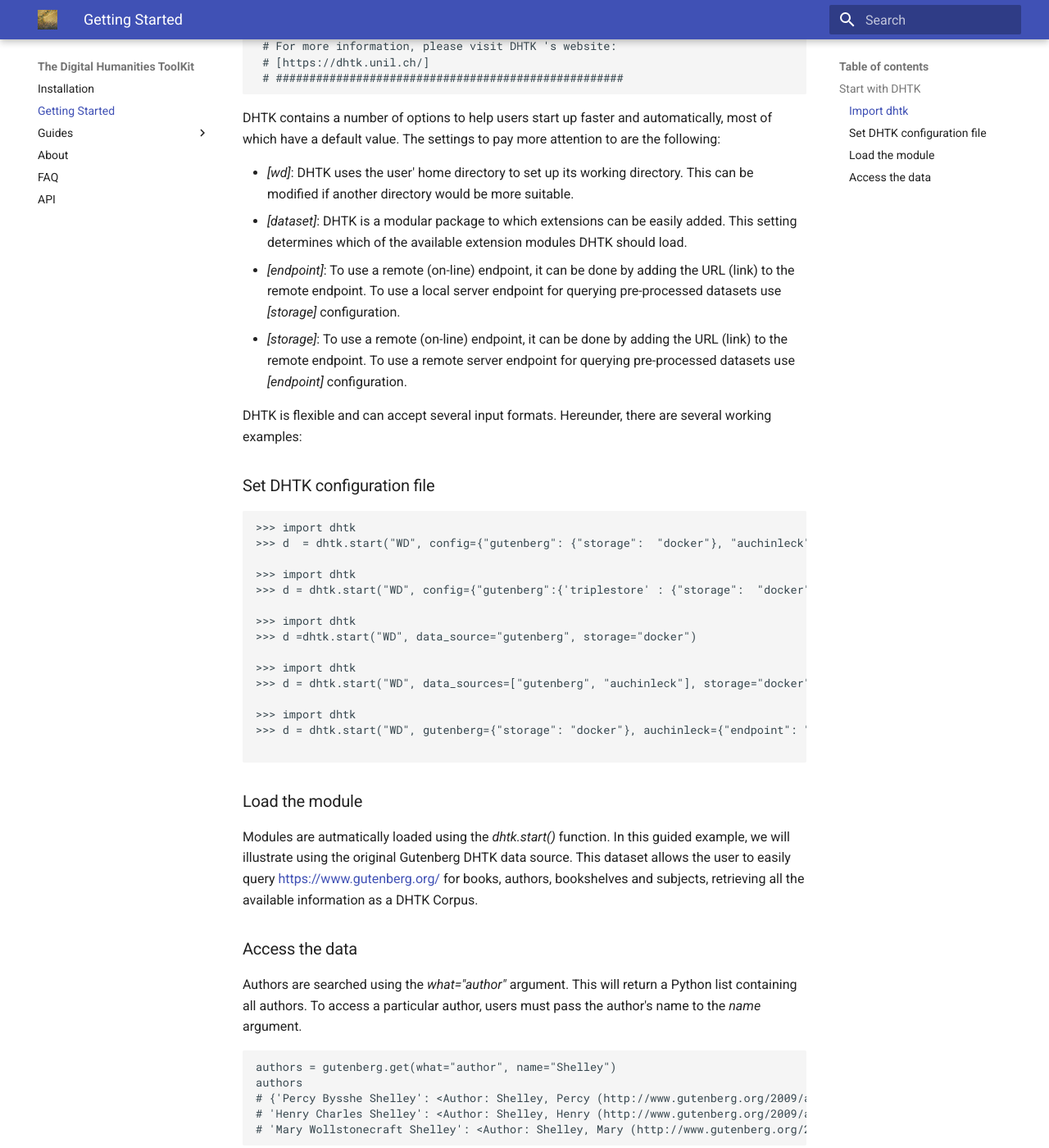
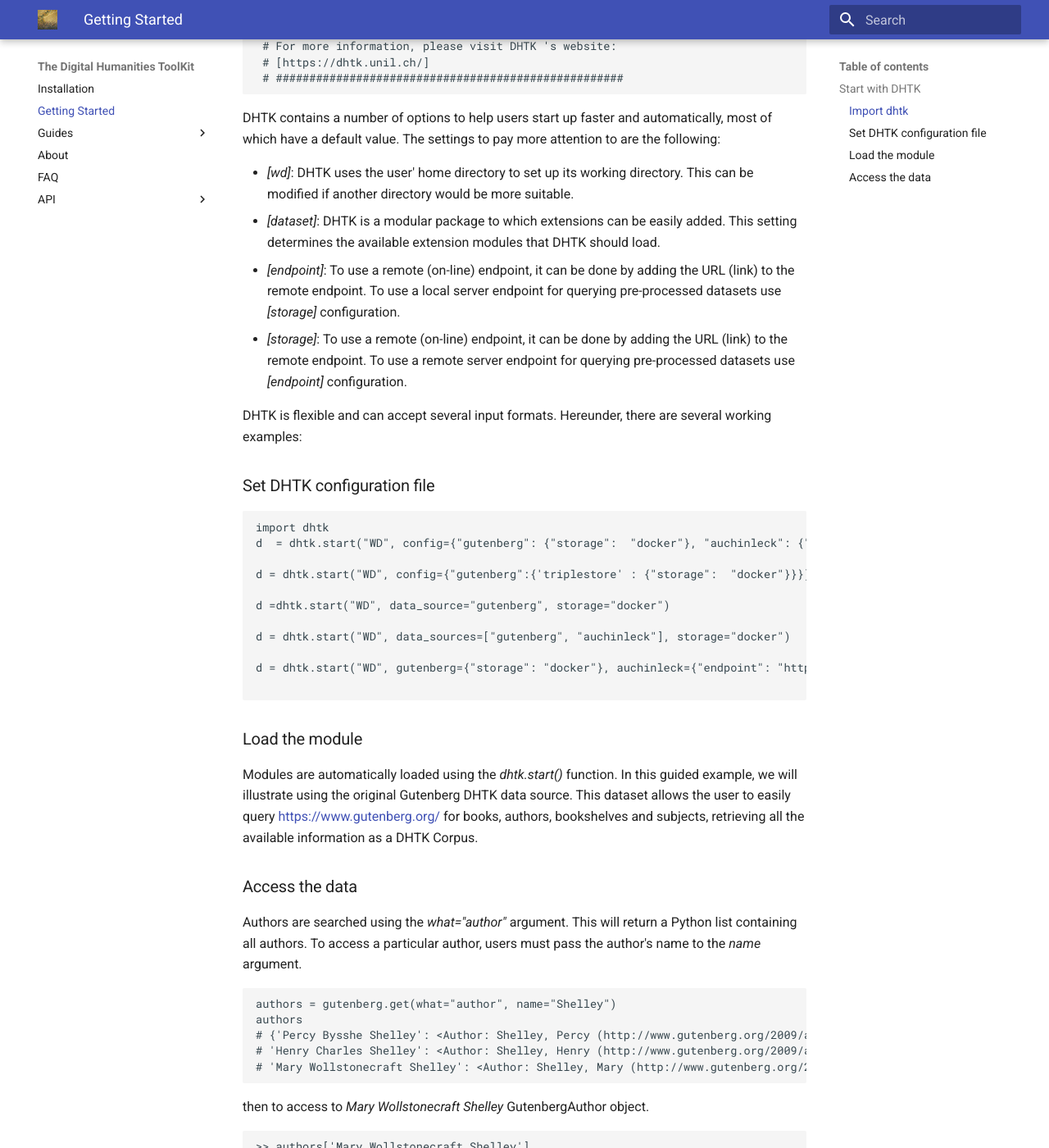
Before and after one commit to dhtk-unil/dhtk.github.pages, an MkDocs documentation site: the page built from docs/getting_started.md, in a window 1280 px wide and 1400 px high, scrolled down 437 px. Shown: the whole window at 82% size. Built offline with MkDocs 1.6.1 and Material for MkDocs 9.7.7, drawn with Linux system fonts in a browser that asks for light colours; some of the changed text lies outside the part shown.

Commit message:
updated documentation

````diff
--- a/docs/getting_started.md
+++ b/docs/getting_started.md
@@ -29,9 +29,9 @@
 - *[wd]*: DHTK uses the user' home directory to set up its working
     directory. This can be modified if another directory would be more
     suitable.
-- *[dataset]*: DHTK is a modular package to which extensions can be
-    easily added. This setting determines which of the available
-    extension modules DHTK should load.
+- *[dataset]*: DHTK is a modular package to which extensions can be easily added.
+    This setting determines the available
+    extension modules that DHTK should load.
 - *[endpoint]*: To use a remote (on-line) endpoint, it can be done by adding the URL (link) to the
     remote endpoint. To use a local  server endpoint for querying pre-processed datasets use *[storage]* configuration.
 - *[storage]*:  To use a remote (on-line) endpoint, it can be done by adding the URL (link) to the
@@ -41,25 +41,23 @@
 
 ### Set DHTK configuration file
 ```python
->>> import dhtk
->>> d  = dhtk.start("WD", config={"gutenberg": {"storage":  "docker"}, "auchinleck": {"storage": "docker" }})
+import dhtk
+d  = dhtk.start("WD", config={"gutenberg": {"storage":  "docker"}, "auchinleck": {"storage": "docker" }})
 
->>> import dhtk
->>> d = dhtk.start("WD", config={"gutenberg":{'triplestore' : {"storage":  "docker"}}})
+d = dhtk.start("WD", config={"gutenberg":{'triplestore' : {"storage":  "docker"}}})
 
->>> import dhtk
->>> d =dhtk.start("WD", data_source="gutenberg", storage="docker")
+d =dhtk.start("WD", data_source="gutenberg", storage="docker")
 
->>> import dhtk
->>> d = dhtk.start("WD", data_sources=["gutenberg", "auchinleck"], storage="docker")
+d = dhtk.start("WD", data_sources=["gutenberg", "auchinleck"], storage="docker")
 
->>> import dhtk
->>> d = dhtk.start("WD", gutenberg={"storage": "docker"}, auchinleck={"endpoint": "http://localhost:3031/ds/sparql" } )
+d = dhtk.start("WD", gutenberg={"storage": "docker"}, auchinleck={"endpoint": "http://localhost:3031/ds/sparql" } )
 
 ```
 
 ### Load the module
-Modules are autmatically loaded using the *dhtk.start()* function. In this guided example, we will illustrate using the original Gutenberg DHTK data source. This dataset allows the user to easily query [https://www.gutenberg.org/](https://www.gutenberg.org/) for books, authors, bookshelves and subjects, retrieving all the available information as a DHTK Corpus.
+Modules are automatically loaded using the *dhtk.start()* function.
+In this guided example, we will illustrate using the original Gutenberg DHTK data source.
+This dataset allows the user to easily query [https://www.gutenberg.org/](https://www.gutenberg.org/) for books, authors, bookshelves and subjects, retrieving all the available information as a DHTK Corpus.
 
 ### Access the data
 Authors are searched using the *what="author"* argument. This will return a Python list containing all authors. To access a particular author, users must pass the author's name to the *name* argument.
@@ -72,7 +70,7 @@
 ```
 then to access to *Mary Wollstonecraft Shelley* GutenbergAuthor object.
 ```python
-authors['Mary Wollstonecraft Shelley']
+>> authors['Mary Wollstonecraft Shelley']
 # <Author: Shelley, Mary (http://www.gutenberg.org/2009/agents/61>)
 ```
 Similarly, Books are searched using the *what="book"* argument. This will return a list containing all books.
--- a/mkdocs.yml
+++ b/mkdocs.yml
@@ -8,24 +8,23 @@
     - Developer Guide: dev_guide.md
   - About: about.md
   - FAQ: faq.md
-  #- API:
-    #- api/DHTK.md
-  - API: mkapi/api/dhtk
-#theme: readthedocs
+  - API:
+    - API/DHTK.md
+
 theme:
+  #name: gitbook
   name: material
   favicon: img/favicon.ico
   logo: img/favicon.ico
+
+markdown_extensions:
+  - footnotes
+
 plugins:
   - search
-  - mkapi:
-  #- mkdocstrings:
-  #    default_handler: python
-  #    handlers:
-  #     python:
-  #        setup_commands:
-            #- import sys
-            #- sys.path.append('./dhtk/dhtk')
-            #- sys.path.append('./dhtk-extension-gutenberg/dhtk/extensions/gutenberg')
-  #        rendering:
-  #          show_root_heading: yes
+  - mkdocstrings:
+      default_handler: python
+      handlers:
+        python:
+          rendering:
+          show_root_heading: yes
````
Also changed, not shown: docs/API/DHTK.md (added, +1 -0 lines), docs/dev_guide.md (+3 -3 lines).
